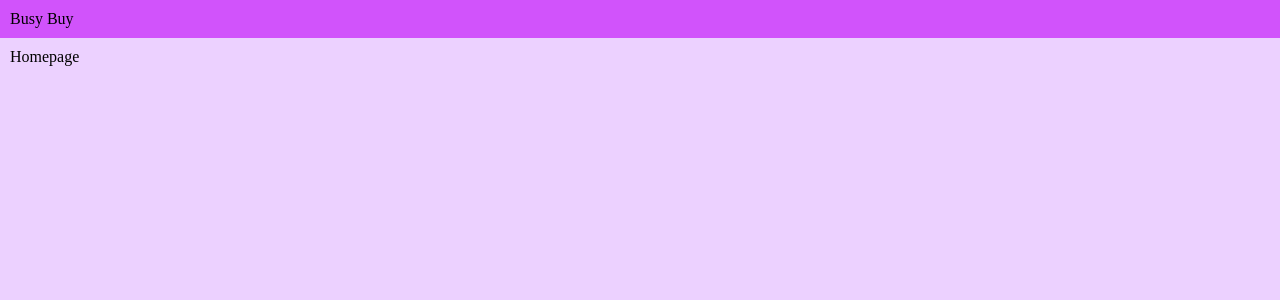
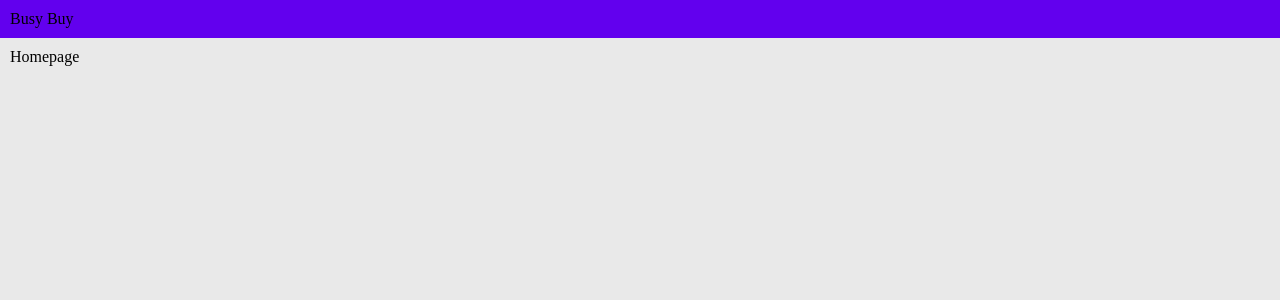
Before and after one commit to SiddheshSutar/busy-buy, a Next.js app: page / in a window 1280 px wide. Shown: the top 300 px of the page. Built offline with nearby package versions, Linux system fonts and the light colour scheme.

Commit message:
color vars

```diff
--- a/src/app/assets/scss/_variables.scss
+++ b/src/app/assets/scss/_variables.scss
@@ -1,6 +1,6 @@
-$dark-bg: #d153fb;
-$light-bg: #ecd1ff;
-$secondary-bg: #fb8aac;
+$dark-bg: #6200ee;
+$light-bg: #fff;
+$secondary-bg: #03dac5;
 $outer-padding: 10px;
 $font-white: #fff;
 $red: #fc3e3e;
--- a/src/app/assets/scss/home.scss
+++ b/src/app/assets/scss/home.scss
@@ -1,5 +1,5 @@
 body {
     margin: 0;
     padding: 0;
-    background-color: #ecd1ff;
+    background-color: #e9e9e9;
 }
```
